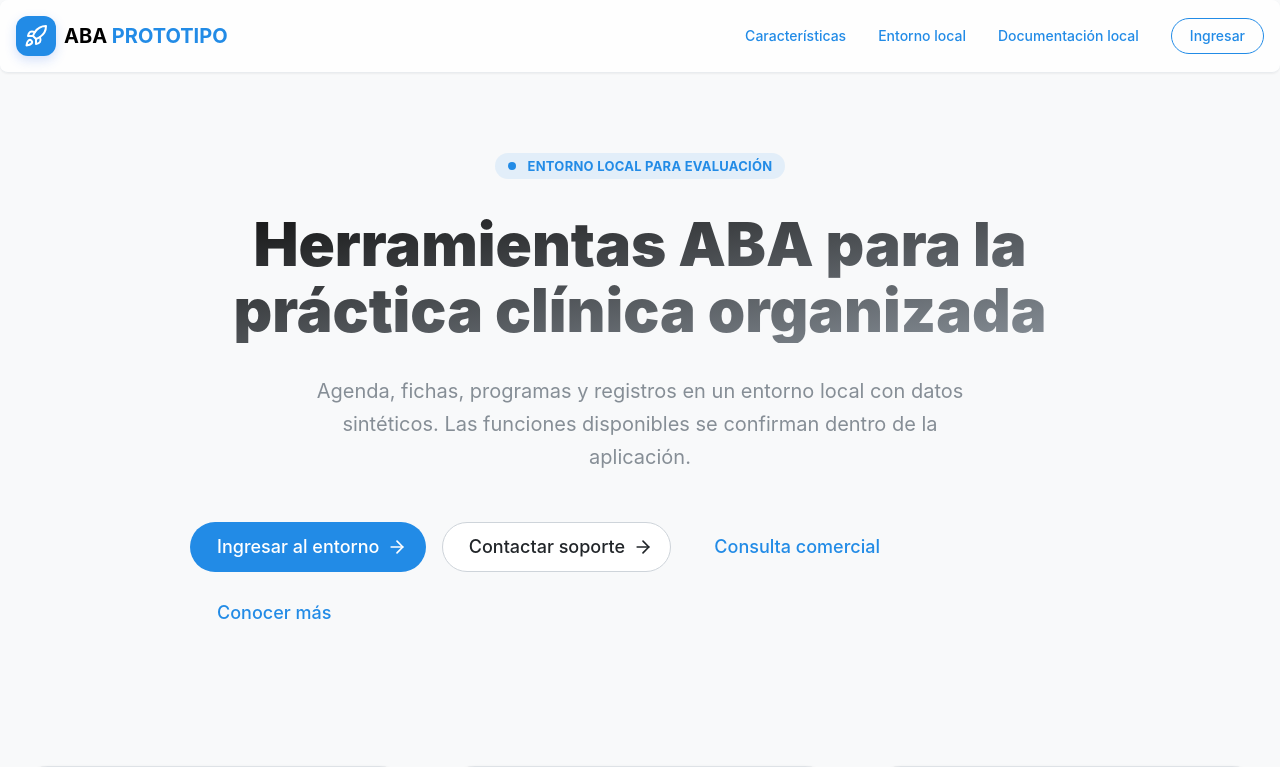
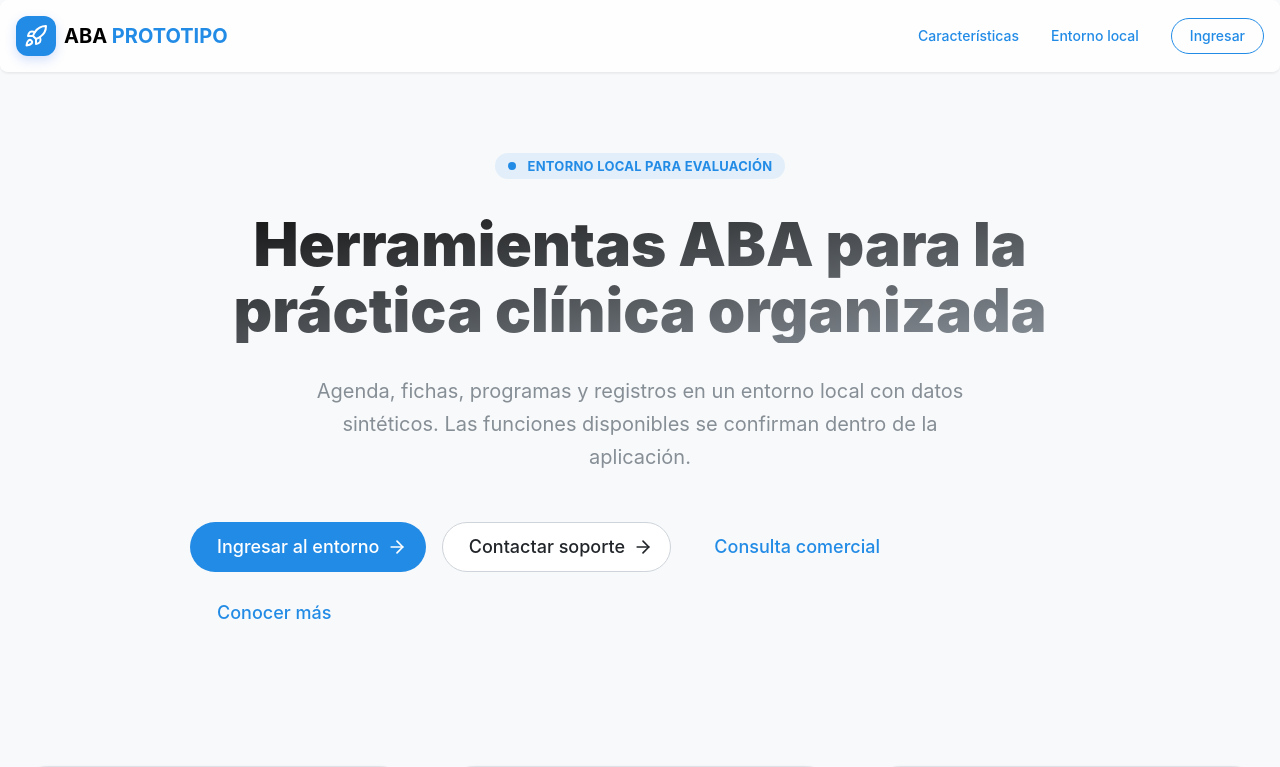
Before and after one commit to ProjectHL/ABA_PROTOTIPO, a Next.js app: page / in a window 1280 px wide. Shown: the top 767 px of the page. Built offline with nearby package versions, Linux system fonts and the light colour scheme; no server answers.

Commit message:
fix(landing): stop linking public visitors to private pages

```diff
--- a/src/views/LandingPage.tsx
+++ b/src/views/LandingPage.tsx
@@ -91,7 +91,6 @@ export default function LandingPage() {
                         <Group gap="xl" visibleFrom="md">
                             <Anchor size="sm" fw={500} href="#caracteristicas">Características</Anchor>
                             <Anchor size="sm" fw={500} href="#entorno-local">Entorno local</Anchor>
-                            <Anchor size="sm" fw={500} href="/help">Documentación local</Anchor>
                             <Button variant="outline" radius="xl" onClick={() => navigate('/login')}>
                                 Ingresar
                             </Button>
@@ -151,7 +150,7 @@ export default function LandingPage() {
                             radius="xl"
                             variant="default"
                             rightSection={<ArrowRight size={20} />}
-                            onClick={() => navigate('/support')}
+                            onClick={() => navigate('/contact')}
                         >
                             Contactar soporte
                         </Button>
```
